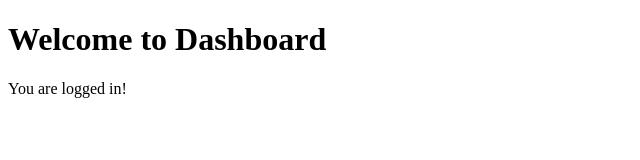
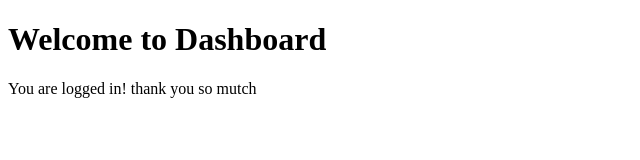
Before and after one commit to Thacbellia/Login, a plain HTML site: page dashboard.html in a window 1280 px wide. Shown: the whole page, without its empty margins (0-640 px from the left). Drawn offline with Linux system fonts and the light colour scheme.

Commit message:
updated dashboard page

```diff
--- a/dashboard.html
+++ b/dashboard.html
@@ -5,6 +5,6 @@
 </head>
 <body>
   <h1>Welcome to Dashboard</h1>
-  <p>You are logged in!</p>
+  <p>You are logged in! thank you so mutch</p>
 </body>
 </html>
```
